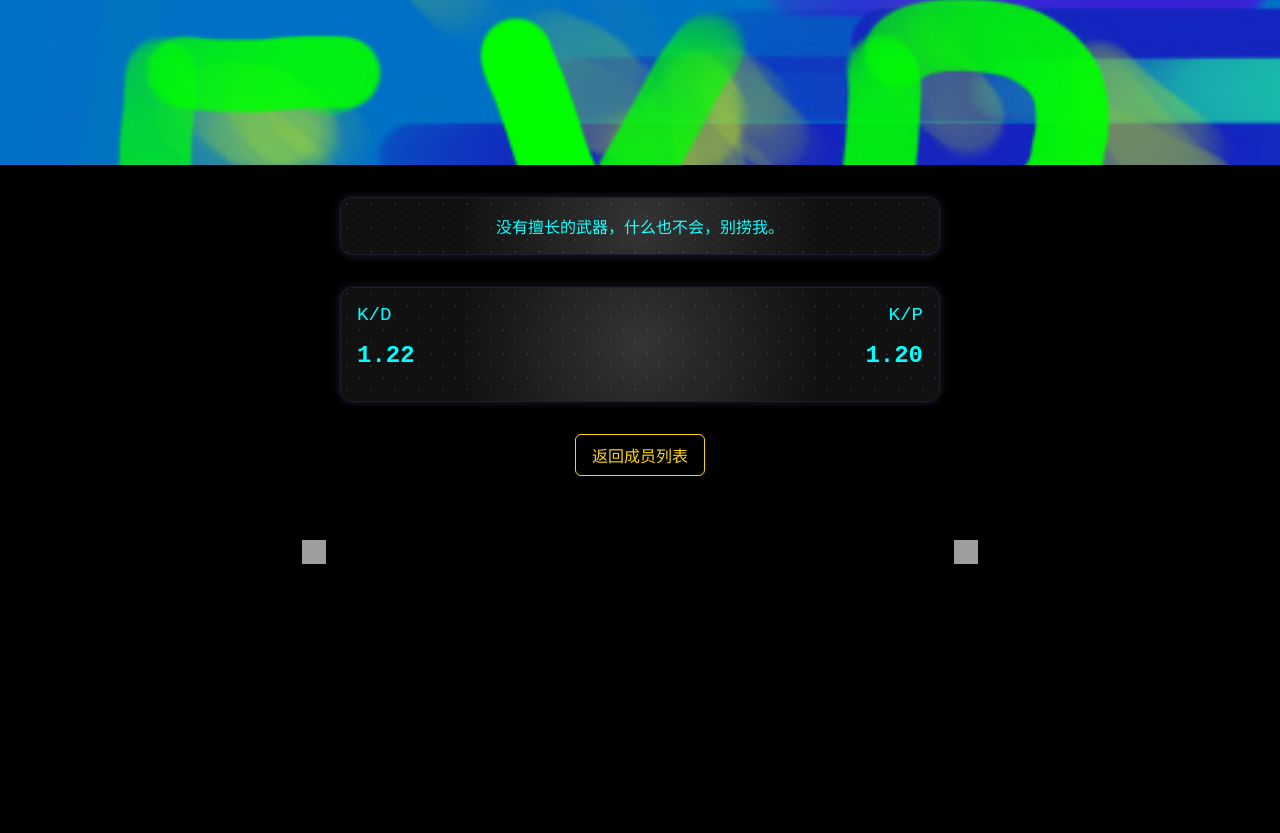
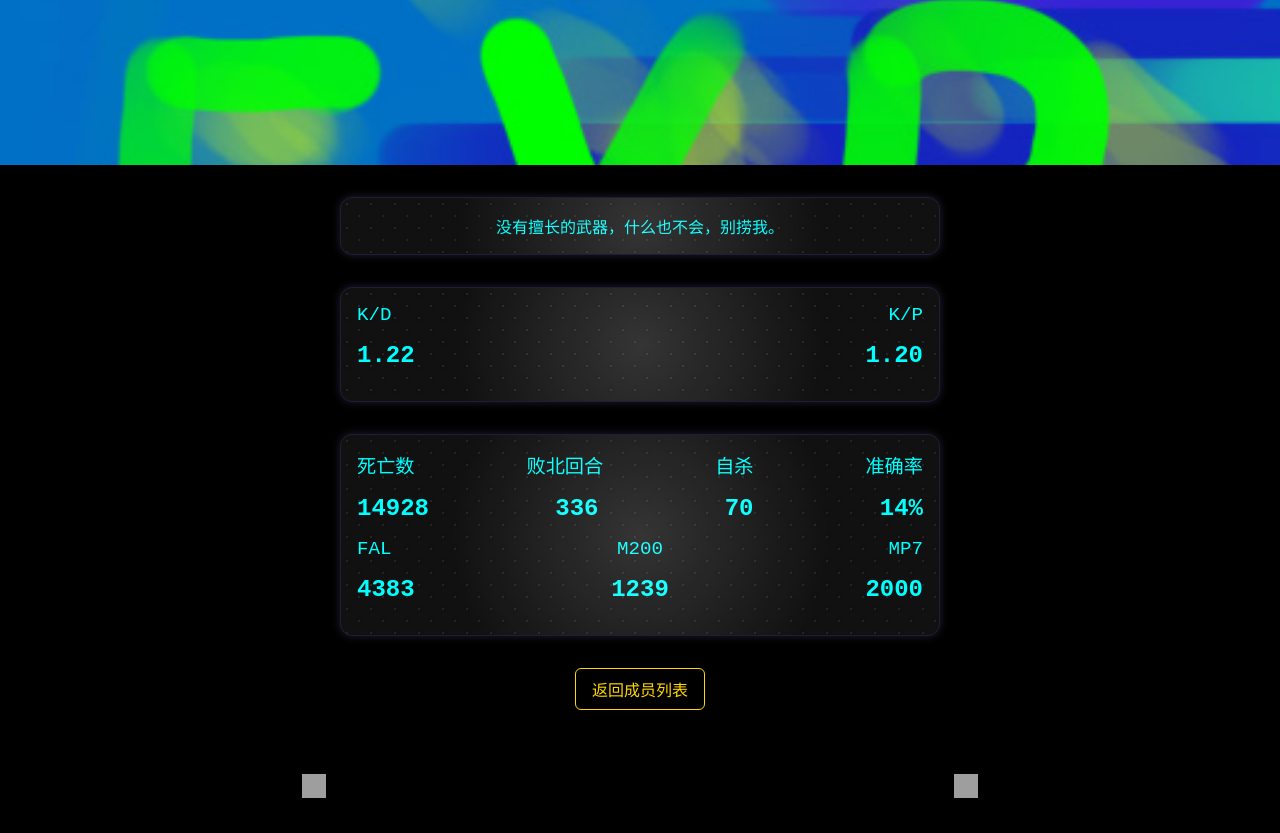
Before and after one commit to adsian2006/8000EXP, a plain HTML site: page sweranawa.html in a window 1280 px wide. Shown: the part 363-1196 px from the top of the page. Before the commit the page ends 991 px from the top, so only its background shows below. Drawn offline with Linux system fonts and the light colour scheme; grey boxes are pictures that could not be loaded.

Commit message:
Update sweranawa.html

```diff
--- a/sweranawa.html
+++ b/sweranawa.html
@@ -58,7 +58,6 @@
       overflow: hidden;
     }
 
-    /* 点点背景，点直径8px，间距12px */
     .card-inner::after {
       content: "";
       pointer-events: none;
@@ -179,6 +178,34 @@
     </div>
   </div>
 
+  <!-- 新增数据卡片 -->
+  <div class="card stats" id="details-card">
+    <div class="card-inner">
+      <div class="stat-header">
+        <div>死亡数</div>
+        <div>败北回合</div>
+        <div>自杀</div>
+        <div>准确率</div>
+      </div>
+      <div class="stat-values">
+        <div>14928</div>
+        <div>336</div>
+        <div>70</div>
+        <div>14%</div>
+      </div>
+      <div class="stat-header" style="margin-top: 1rem;">
+        <div>FAL</div>
+        <div>M200</div>
+        <div>MP7</div>
+      </div>
+      <div class="stat-values">
+        <div>4383</div>
+        <div>1239</div>
+        <div>2000</div>
+      </div>
+    </div>
+  </div>
+
   <a href="members.html">返回成员列表</a>
 
   <div class="footer">
@@ -219,6 +246,7 @@
 
     applyTiltEffect('intro-card');
     applyTiltEffect('stats-card');
+    applyTiltEffect('details-card'); // 添加了新卡片的动画效果
   </script>
 </body>
 </html>
```
